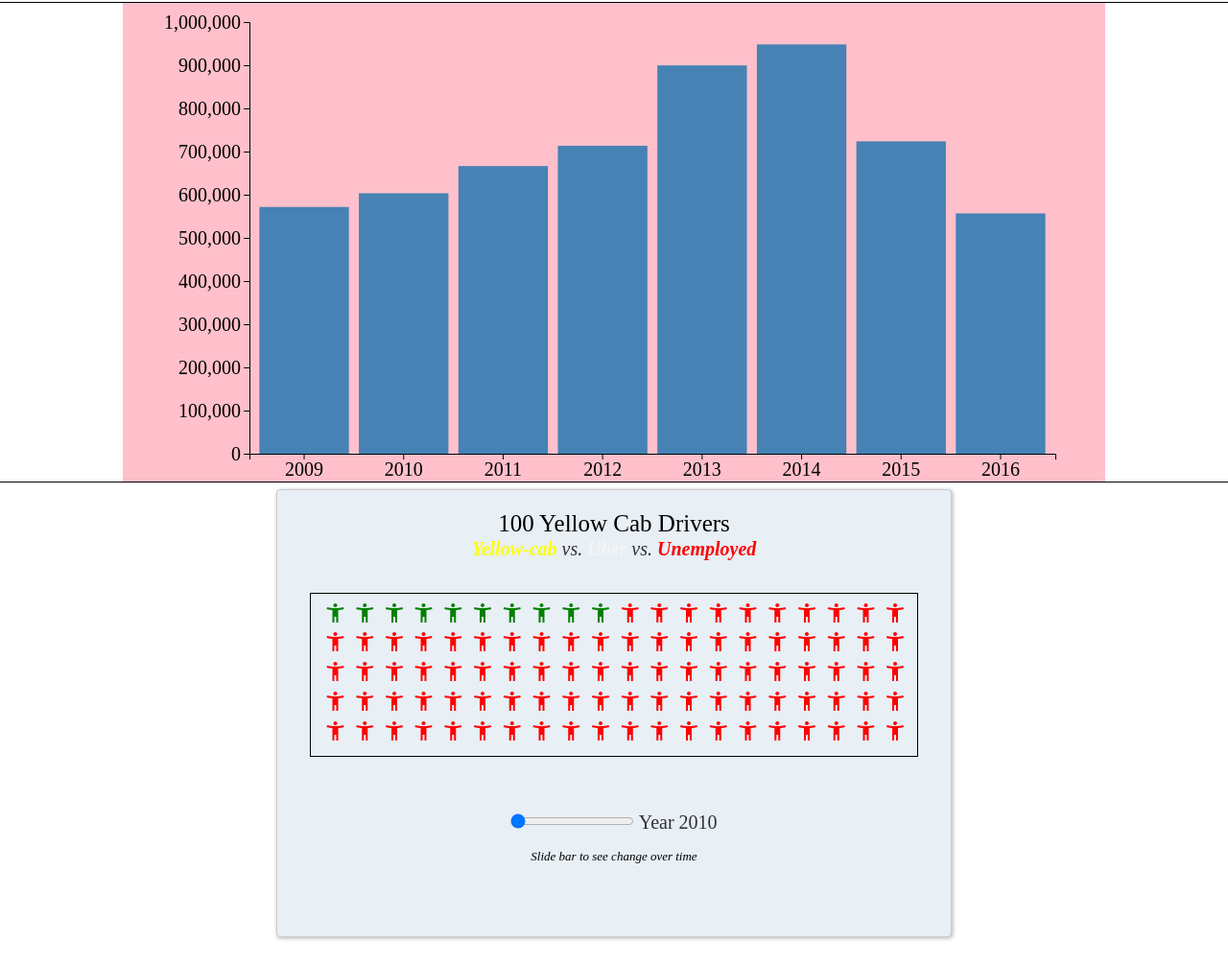
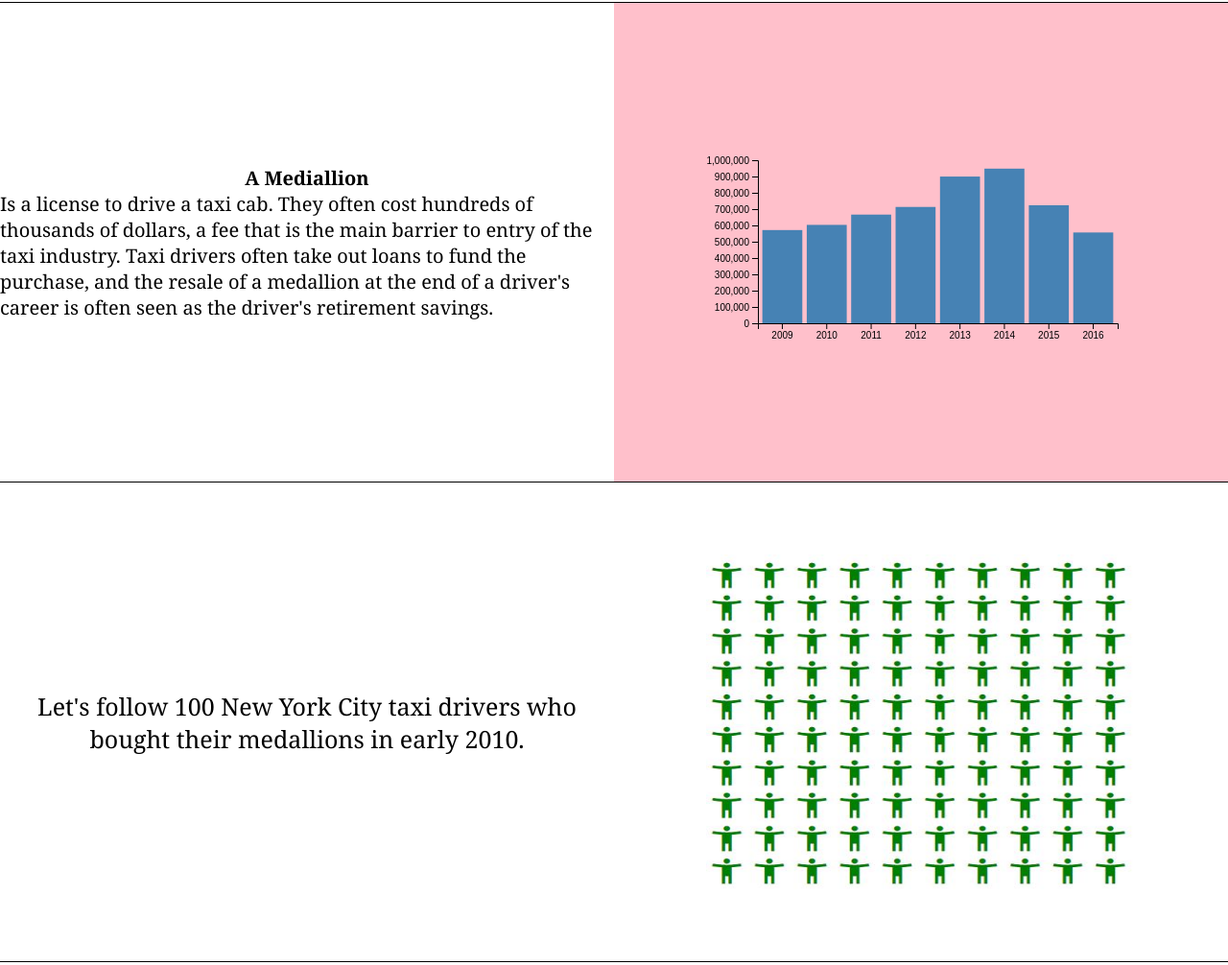
Before and after one commit to 1313davidlee/choppingblock, a plain HTML site: page vertical-timeline-master/transportation.html in a window 1280 px wide. Shown: the part 1297-2303 px from the top of the page at 96% size. Drawn offline with nearby package versions, Linux system fonts and the light colour scheme; no server answers; a web font is replaced by a local one.

Commit message:
adding narrative

```diff
--- a/vertical-timeline-master/assets/css/stylesheet.css
+++ b/vertical-timeline-master/assets/css/stylesheet.css
@@ -1,7 +1,124 @@
+    .container2 {
+      position: relative;
+      width: 100%;
+      text-align: center;
+      color: white;
+    }
+
+    .container2 img {
+    /* -webkit-filter: grayscale(100%);
+    filter: grayscale(50%); */
+    filter: brightness(50%);;
+  }
+
+    .centered {
+      position: absolute;
+      top: 50%;
+      left: 50%;
+      transform: translate(-50%, -50%);
+      font-size: 60px;
+      font-style: oblique;
+      font-weight: 900;
+    }
+
+    .populationBlock{
+        width: 90%;
+        height: 90%;
+        display: flex;
+        flex-flow: wrap;
+    }
+
+    .populationBlock_top{
+        width: 90%;
+        height: 90%;
+        display: flex;
+        flex-flow: wrap;
+    }
+
+    .personIcon{
+        height: 30%;
+        display: flex;
+        justify-content: center;
+        align-items: center;
+        font-size: 120%;
+        color: white;
+    }
+
+    .personIcon_top{
+        height: 30%;
+        display: flex;
+        justify-content: center;
+        align-items: center;
+        font-size: 120%;
+        color: white;
+    }
+
+    .personContainer{
+        height: 2.4vw;
+        width: 2.4vw;
+        margin: 0px;
+    }
+
+    .charts {
+        font-size: 0;
+        margin-left: -12px;
+      }
+      .charts-placeholder {
+        text-align: center;
+        height: 1200px;
+        padding-top: 48px;
+      }
+      .data-date.placeholder { opacity: 0; }
+      .chart-outer-container {
+        display: inline-block;
+        width: 100vw;
+        margin-bottom: 16px;
+      }
+      .chart-inner-container {
+        position: relative;
+        width: 100%;
+        height: 0;
+        padding-bottom: 100%;
+      }
+      .chart {
+        position: absolute;
+        top: 0;
+        left: 0;
+        width: 100%;
+        height: 100%;
+        box-shadow: 1px 1px 4px 0px #b0b0b0;
+      }
+      @media (min-width: 524px) {
+        /* body {
+          width: 500px;
+          margin: 12px auto 48px;
+        } */
+        .charts { margin-left: -8px; }
+        .chart-outer-container {
+          width: 484px;
+          padding: 8px;
+          margin-bottom: 0px;
+        }
+        .chart {
+          border: 1px solid #ccc;
+          border-radius: 4px;
+        }
+      }
+
+      @media (min-width: 1524px) {
+        body { width: 1500px; }
+      }
+      @media (min-width: 2024px) {
+        body { width: 2000px; }
+      }
+
+
 .landerPage{
     width: 100%;
     height: 100vh;
     background-image: url('../img/taxis.jpg');
+    background-repeat: no-repeat;
+    background-size: cover;
     display: flex;
     justify-content: center;
     align-items: center;
@@ -36,6 +153,7 @@
     height: 500px;
     display: flex;
     border-bottom: 1px solid black;
+    font-family: Georgia, 'Times New Roman', Times, serif;
 }
 
 .bar{
@@ -46,6 +164,57 @@
 .graphParent{
     height: 100%;
     width: 80%;
-    margin-left: 10%;
+    /* margin-left: 10%; */
     background: pink;
+    font-family: arial;
+    font-size: 10px;
+    width: 50%;
+    padding-top: 5%;
 }
+
+.medContent{
+    width: 50%;
+    height: 100%;
+    display: flex;
+    justify-content: center;
+    align-items: center;
+    flex-direction: column;
+    text-align: left;
+
+}
+
+.splitIntro{
+    width: 50vw;
+    height: 100%;
+    display: flex;
+    justify-content: center;
+    align-items: center;
+
+
+}
+
+.populationImg{
+    width: 70%;
+    height: 70%;
+}
+
+.introText{
+    font-family: Georgia, 'Times New Roman', Times, serif;
+    font-size: 25px;
+    padding-left: 25px;
+    padding-right: 25px;
+}
+
+.introTextSmall{
+    font-family: Georgia, 'Times New Roman', Times, serif;
+    font-size: 25px;
+    padding-left: 25px;
+    padding-right: 25px;
+}
+
+
+.introTextTitle{
+    font-size: 20px;
+    font-weight: bold;
+
+}
--- a/vertical-timeline-master/transportation.html
+++ b/vertical-timeline-master/transportation.html
@@ -24,127 +24,6 @@
 
 </head>
 
-
-
-<style>
-    .container2 {
-      position: relative;
-      width: 100%;
-      text-align: center;
-      color: white;
-    }
-
-    .container2 img {
-    /* -webkit-filter: grayscale(100%);
-    filter: grayscale(50%); */
-    filter: brightness(50%);;
-  }
-
-    .centered {
-      position: absolute;
-      top: 50%;
-      left: 50%;
-      transform: translate(-50%, -50%);
-      font-size: 60px;
-      font-style: oblique;
-      font-weight: 900;
-    }
-
-    .populationBlock{
-        width: 90%;
-        height: 90%;
-        display: flex;
-        flex-flow: wrap;
-    }
-
-    .populationBlock_top{
-        width: 90%;
-        height: 90%;
-        display: flex;
-        flex-flow: wrap;
-    }
-
-    .personIcon{
-        height: 30%;
-        display: flex;
-        justify-content: center;
-        align-items: center;
-        font-size: 120%;
-        color: white;
-    }
-
-    .personIcon_top{
-        height: 30%;
-        display: flex;
-        justify-content: center;
-        align-items: center;
-        font-size: 120%;
-        color: white;
-    }
-
-    .personContainer{
-        height: 2.4vw;
-        width: 2.4vw;
-        margin: 0px;
-    }
-
-    .charts {
-        font-size: 0;
-        margin-left: -12px;
-      }
-      .charts-placeholder {
-        text-align: center;
-        height: 1200px;
-        padding-top: 48px;
-      }
-      .data-date.placeholder { opacity: 0; }
-      .chart-outer-container {
-        display: inline-block;
-        width: 100vw;
-        margin-bottom: 16px;
-      }
-      .chart-inner-container {
-        position: relative;
-        width: 100%;
-        height: 0;
-        padding-bottom: 100%;
-      }
-      .chart {
-        position: absolute;
-        top: 0;
-        left: 0;
-        width: 100%;
-        height: 100%;
-        box-shadow: 1px 1px 4px 0px #b0b0b0;
-      }
-      @media (min-width: 524px) {
-        /* body {
-          width: 500px;
-          margin: 12px auto 48px;
-        } */
-        .charts { margin-left: -8px; }
-        .chart-outer-container {
-          width: 484px;
-          padding: 8px;
-          margin-bottom: 0px;
-        }
-        .chart {
-          border: 1px solid #ccc;
-          border-radius: 4px;
-        }
-      }
-      /* @media (min-width: 1024px) {
-        body { width: 1000px; }
-      } */
-      @media (min-width: 1524px) {
-        body { width: 1500px; }
-      }
-      @media (min-width: 2024px) {
-        body { width: 2000px; }
-      }
-  </style>
-
-
 <body>
 
 
@@ -164,30 +43,30 @@
       </div>
 
       <div class='introPanel'>
+          <div class='medContent'>
 
-          <style> /* set the CSS */
+            <div class='introTextTitle'>
+              A Mediallion
+            </div>
+            <div>
+              Is a license to drive a taxi cab. They often cost
+              hundreds of thousands of dollars, a fee that is the main
+            barrier to entry of the taxi industry. Taxi drivers often take
+            out loans to fund the purchase, and the resale of a medallion at the
+            end of a driver's career is often seen as the driver's retirement savings.
+             </div>
 
-              .bar { fill: steelblue; }
+          </div>
+          <div class='graphParent'>
 
-              .graphParent{
-                  height: 100%;
-                  width: 80%;
-                  margin-left: 10%;
-                  background: pink;
-              }
-
-              </style>
-
-
-                  <div class='graphParent'>
-
-                  </div>
+          </div>
+          <!--D3 bar chart for medallion prices-->
           <script>
 
           // set the dimensions and margins of the graph
-          var margin = {top: 20, right: 20, bottom: 30, left:100},
-              width = 960 - margin.left - margin.right,
-              height = 500 - margin.top - margin.bottom;
+          var margin = {top: 100, right: 20, bottom: 30, left:55},
+              width = 450 - margin.left - margin.right,
+              height = 300 - margin.top - margin.bottom;
 
           // set the ranges
           var x = d3.scaleBand()
@@ -243,15 +122,26 @@
           </script>
       </div>
 
+      <div class='introPanel'>
+        <div class='splitIntro introText'>
+          Let's follow 100 New York City taxi drivers
+          who bought their medallions in early 2010.
+
+        </div>
+        <div class='splitIntro'>
+            <img class='populationImg' src="/images/populationImage.JPG" >
+
+          </div>
+
+      </div>
+
 
 
     <div class="charts" style="float: left;  margin-left: 4%;">
     </div>
 
     <div style="margin-bottom: 50px;">
-      <!-- <img src="fakeppl.png" style="width: 30%;"> -->
 
-      <!-- color -->
       <div style="display: inline-block; margin-top: 7px; width: 55%; background-color: #E8EFF5; height: 467px; box-shadow: 1px 1px 4px 0px #b0b0b0;
       border: 1px solid #ccc; border-radius: 4px;">
       <h4 style="text-align: center; margin-top: 20px; color: black;">100 Yellow Cab Drivers</h4>
@@ -259,7 +149,6 @@
 
       <figure id='mainPopulationBlock_top' >
           <div id='populationBlock_top' class='populationBlock_top' style="margin: 5%; outline: black solid 1px; padding-top: 15px; padding-left: 10px;">
-            <!-- <img src="fakeppl.png" style="width:95%; margin-top: -10px;"> -->
           </div>
       </figure>
       <br>
@@ -277,7 +166,6 @@
 
 
     </div>
-
 
 
 
```
Also changed, not shown: vertical-timeline-master/images/populationImage.JPG (added).
